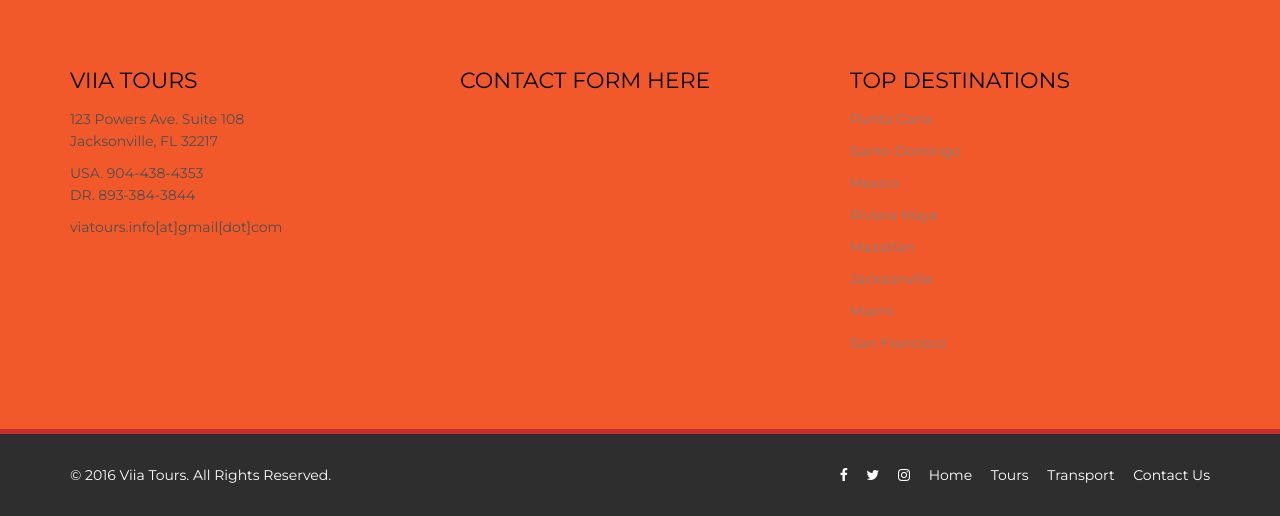
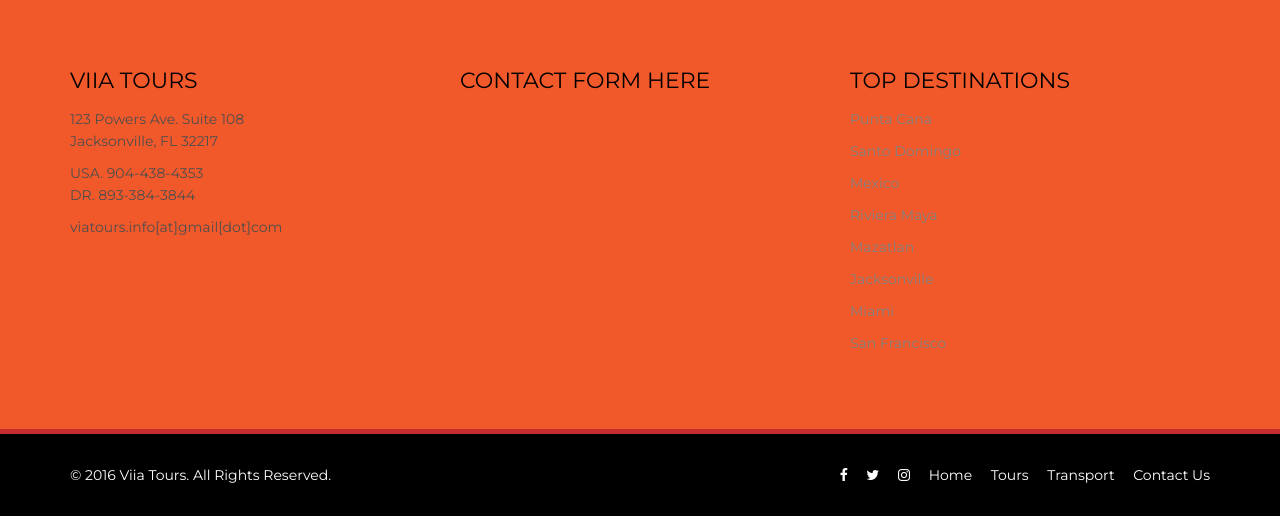
Before and after one commit to jeangustavee/viiatours, a PHP site: page / in a window 1280 px wide. Shown: the part 1399-1915 px from the top of the page. Run offline with PHP 8.4, Linux system fonts and the light colour scheme.

Commit message:
make footer black

```diff
--- a/css/main.css
+++ b/css/main.css
@@ -294,7 +294,7 @@ body>section {
     padding-top: 30px;
     padding-bottom: 30px;
     color: #fff;
-    background: #2e2e2e;
+    background: #000;
 }
 
 
```
